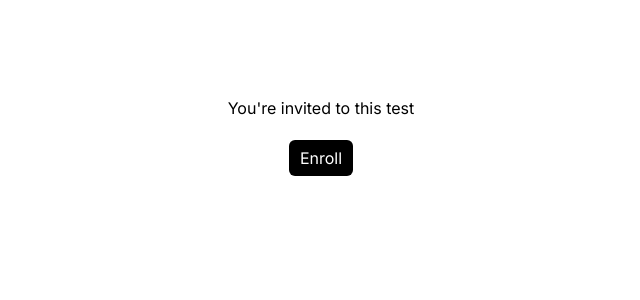
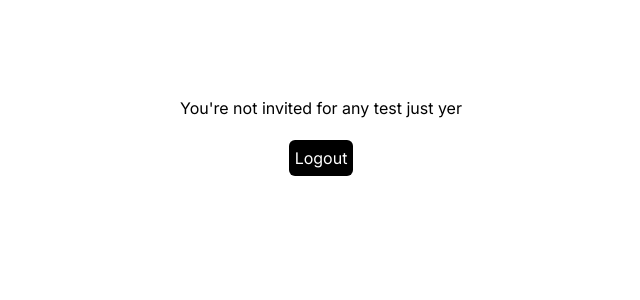
Before and after one commit to NashibJr/questions-system, a Next.js app: page /user-dashboard in a window 1280 px wide. Shown: the top 300 px of the page, without its empty margins (319-959 px from the left). Built offline with nearby package versions, Linux system fonts and the light colour scheme.

Commit message:
Feat: Added limitations and code refactoring

```diff
--- a/app/dashboard/layout.tsx
+++ b/app/dashboard/layout.tsx
@@ -1,9 +1,17 @@
+"use client";
+
 import React, { PropsWithChildren } from "react";
 import SideLinks from "@/components/navigation/SideLinks";
 import Button from "@/components/Button";
 import TopNavigator from "@/components/navigation/TopNavigator";
+import { useAppDispatch } from "@/redux/hooks";
+import { useRouter } from "next/navigation";
+import { logout } from "@/redux/slices/userSlice";
 
 const DashboardLayout = ({ children }: PropsWithChildren) => {
+  const dispatch = useAppDispatch();
+  const router = useRouter();
+
   return (
     <div className="container_">
       <nav className="h-screen bg-black text-white">
@@ -17,6 +25,10 @@ const DashboardLayout = ({ children }: PropsWithChildren) => {
               type="button"
               label="Logout"
               className="bg-black w-full text-white p-[6px] rounded-md outline-none border border-white hover:bg-red-500"
+              onClick={() => {
+                dispatch(logout());
+                router.replace("/");
+              }}
             />
           </div>
         </div>
--- a/app/dashboard/users/page.tsx
+++ b/app/dashboard/users/page.tsx
@@ -5,6 +5,7 @@ import React from "react";
 import MyTable from "./_components/Table";
 import { useAppSelector } from "@/redux/hooks";
 import { UserTypes } from "@/types/types";
+import { useRouter } from "next/navigation";
 
 const Users = () => {
   const state = useAppSelector((state) => state.users);
@@ -14,6 +15,13 @@ const Users = () => {
     setUsers(state.users);
     setFilteredUsers(state.users);
   }, [state.users]);
+  const router = useRouter();
+  const user = useAppSelector((state) => state.users.user);
+  React.useEffect(() => {
+    if (user?.role === "user") {
+      router.replace("/user-dashboard");
+    }
+  }, [user?.id, user?.role, user?.email]);
 
   return (
     <div className="p-5">
--- a/app/page.tsx
+++ b/app/page.tsx
@@ -28,7 +28,8 @@ const Login = () => {
     if (!user) {
       formik.setErrors({ password: "Inavalid credentials" });
     } else {
-      dispatch(login({ ...user, token }));
+      const data = { ...user, token };
+      dispatch(login(data));
       router.replace("/dashboard/users");
     }
   };
--- a/app/user-dashboard/page.tsx
+++ b/app/user-dashboard/page.tsx
@@ -3,11 +3,37 @@
 import React from "react";
 import Button from "@/components/Button";
 import { useRouter } from "next/navigation";
+import { useAppDispatch, useAppSelector } from "@/redux/hooks";
+import { enroll, logout } from "@/redux/slices/userSlice";
 
 const Home = () => {
   const router = useRouter();
+  const user = useAppSelector((state) => state.users.user);
+  const dispatch = useAppDispatch();
 
-  const handleClick = () => {};
+  const handleLogout = () => {
+    dispatch(logout());
+    router.replace("/");
+  };
+
+  const handleClick = () => {
+    dispatch(enroll());
+    router.replace("/user-dashboard/questions");
+  };
+
+  if (!user?.invited) {
+    return (
+      <div className="flex flex-col justify-center items-center mt-24 gap-5">
+        <p>You're not invited for any test just yer</p>
+        <Button
+          type="button"
+          label="Logout"
+          className="bg-black text-white hover:opacity-75 rounded-md p-[6px] min-w-16"
+          onClick={handleLogout}
+        />
+      </div>
+    );
+  }
 
   return (
     <div className="flex flex-col justify-center items-center mt-24 gap-5">
--- /dev/null
+++ b/app/user-dashboard/questions/page.tsx
@@ -0,0 +1,7 @@
+import React from "react";
+
+const Questions = () => {
+  return <div>Questions</div>;
+};
+
+export default Questions;
--- a/middleware.ts
+++ /dev/null
@@ -1,5 +0,0 @@
-const middleware = () => {
-  console.log("hello world");
-};
-
-export default middleware;
--- a/package.json
+++ b/package.json
@@ -15,14 +15,17 @@
     "@reduxjs/toolkit": "^2.2.7",
     "antd": "^5.20.3",
     "formik": "^2.4.6",
+    "js-cookie": "^3.0.5",
     "next": "14.2.6",
     "react": "^18",
     "react-dom": "^18",
     "react-icons": "^5.3.0",
     "react-redux": "^9.1.2",
+    "redux-persist": "^6.0.0",
     "yup": "^1.4.0"
   },
   "devDependencies": {
+    "@types/js-cookie": "^3.0.6",
     "@types/node": "^20",
     "@types/react": "^18",
     "@types/react-dom": "^18",
--- a/redux/Provider.tsx
+++ b/redux/Provider.tsx
@@ -3,9 +3,17 @@
 import React, { PropsWithChildren } from "react";
 import store from "./store";
 import { Provider } from "react-redux";
+import { PersistGate } from "redux-persist/integration/react";
+import { persistStore } from "redux-persist";
+
+const persistor = persistStore(store);
 
 const MyProvider = ({ children }: PropsWithChildren) => {
-  return <Provider store={store}>{children}</Provider>;
+  return (
+    <PersistGate persistor={persistor}>
+      <Provider store={store}>{children}</Provider>
+    </PersistGate>
+  );
 };
 
 export default MyProvider;
--- a/redux/slices/userSlice.ts
+++ b/redux/slices/userSlice.ts
@@ -23,9 +23,17 @@ const userSlice = createSlice({
       const user = state.users.find((user) => user.id === action.payload);
       user!.invited = true;
     },
+    logout: (state) => {
+      state.user = null;
+    },
+    enroll: (state) => {
+      if (state.user !== null) {
+        state.user.enrolled = true;
+      }
+    },
   },
 });
 
-export const { login, invite } = userSlice.actions;
+export const { login, invite, logout, enroll } = userSlice.actions;
 
 export default userSlice;
--- a/redux/store.ts
+++ b/redux/store.ts
@@ -1,14 +1,30 @@
-import { configureStore } from "@reduxjs/toolkit";
+import { configureStore, combineReducers } from "@reduxjs/toolkit";
 import userSlice from "./slices/userSlice";
 import questionSlice from "./slices/questionSlice";
 import organizationsSlice from "./slices/organizationsSlice";
+import { PERSIST, persistReducer } from "redux-persist";
+import storage from "redux-persist/lib/storage";
+
+const reducer = combineReducers({
+  users: userSlice.reducer,
+  questions: questionSlice.reducer,
+  organizations: organizationsSlice.reducer,
+});
+
+const config = {
+  key: "root",
+  storage,
+};
+const persistedReducer = persistReducer(config, reducer);
 
 const store = configureStore({
-  reducer: {
-    users: userSlice.reducer,
-    questions: questionSlice.reducer,
-    organizations: organizationsSlice.reducer,
-  },
+  reducer: persistedReducer,
+  middleware: (getDefaultMiddleware) =>
+    getDefaultMiddleware({
+      serializableCheck: {
+        ignoreActions: !![PERSIST],
+      },
+    }),
 });
 
 export type RootState = ReturnType<typeof store.getState>;
```
Also changed, not shown: 1 other file (tests, documents, lock files or other folders).
